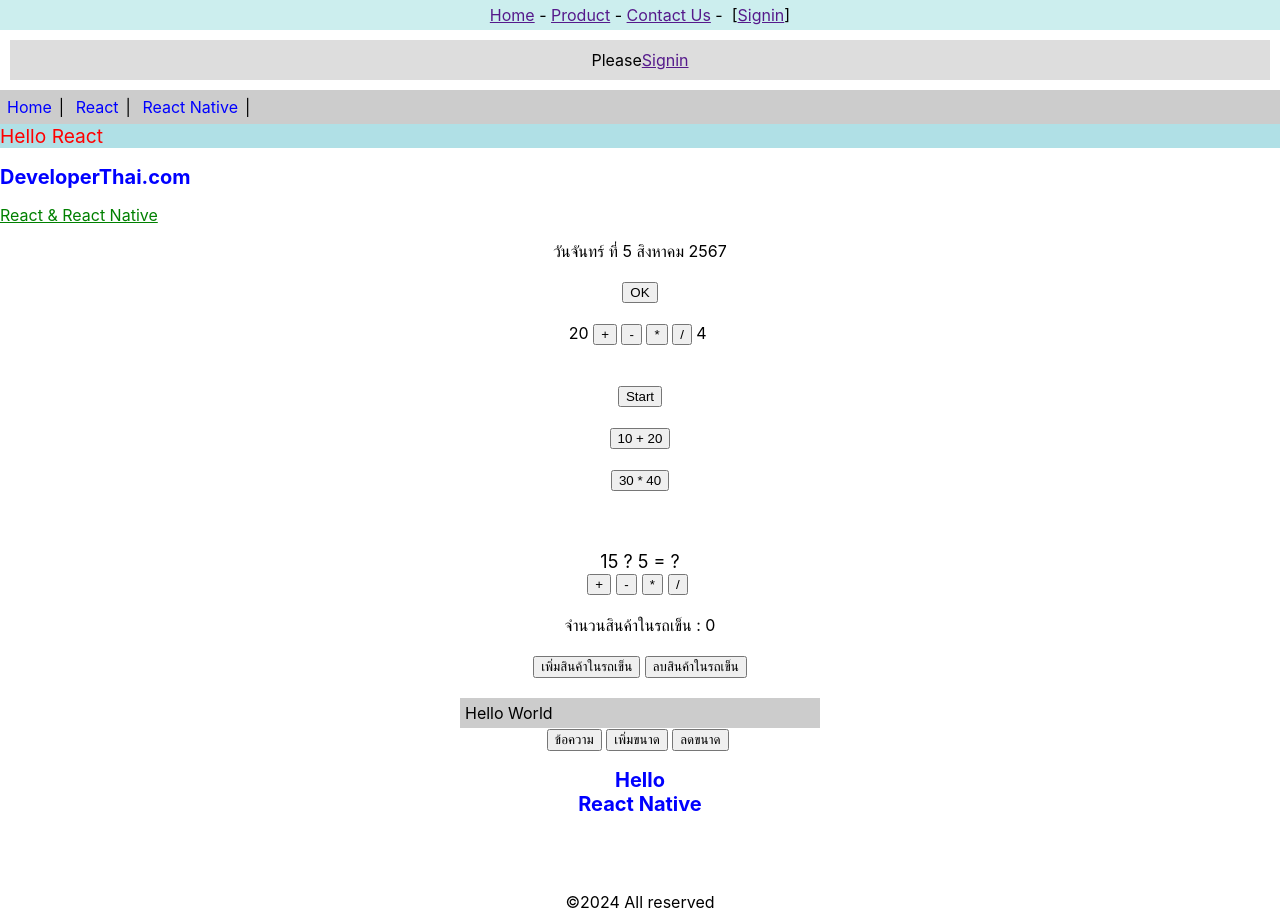
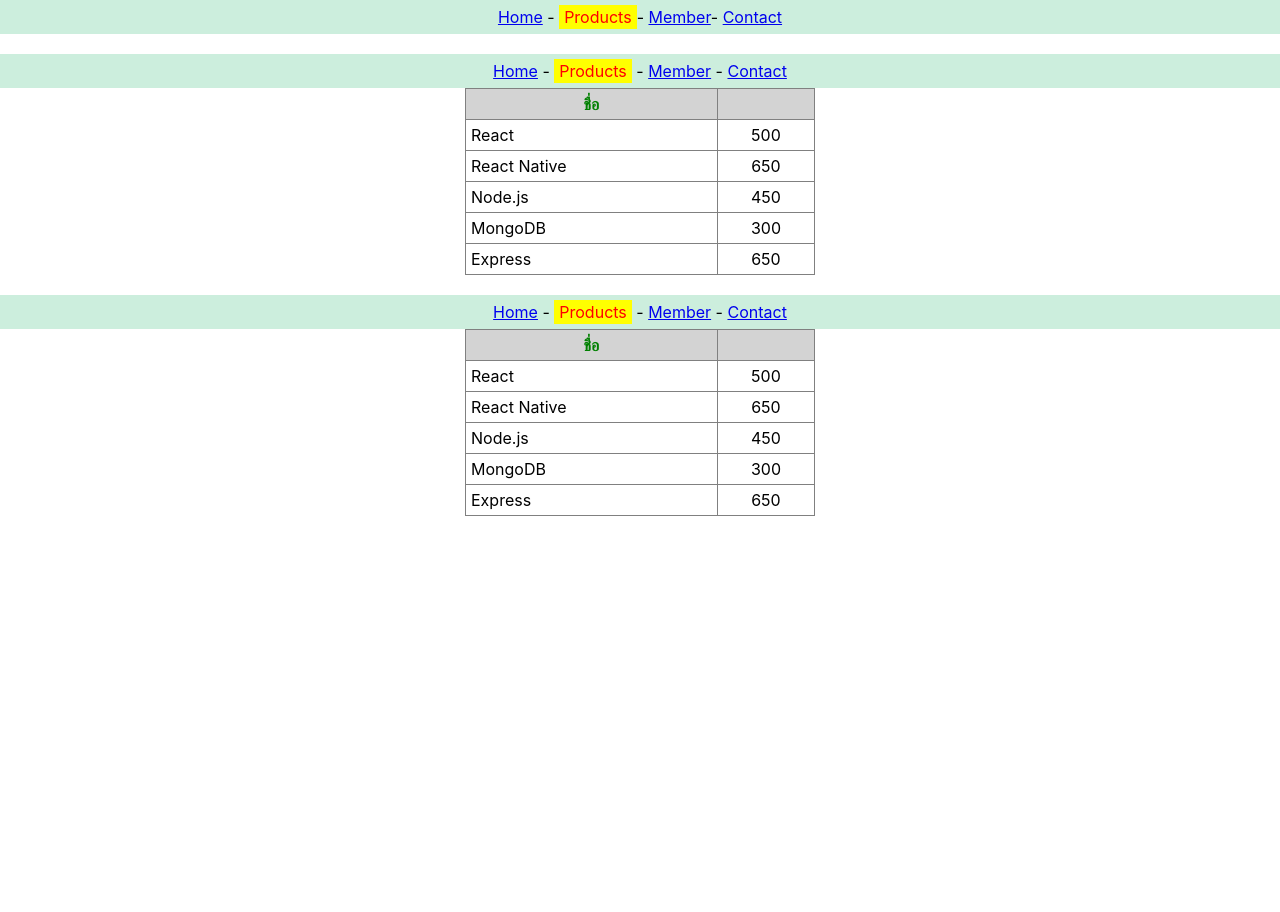
Before and after one commit to imkuromi/app, a React (Create React App) app: page /products in a window 1280 px wide. After the commit the page ends 800 px from the top, so only its background shows below. Built offline with nearby package versions, Linux system fonts and the light colour scheme.

Commit message:
การกำหนดเส้นทางด้วย Route
home.js+product.js+member.js+products.css+navlink.css+router2.js+router3.js+router4.js

```diff
--- a/package.json
+++ b/package.json
@@ -8,6 +8,7 @@
     "@testing-library/user-event": "^13.5.0",
     "react": "^18.3.1",
     "react-dom": "^18.3.1",
+    "react-router-dom": "^6.26.2",
     "react-scripts": "5.0.1",
     "web-vitals": "^2.1.4"
   },
--- a/src/App.js
+++ b/src/App.js
@@ -10,6 +10,9 @@
 import {userContext} from './context';
 import Header2 from './context-header2';
 import Content2  from "./context-content2";
+import Router2 from "./router2";
+import Router3 from "./router3";
+import Router4 from "./router4";
 
 function App() {
   let[user,setUser] = React.useState('');
@@ -20,7 +23,13 @@
   };
   return (
     <>
-    <userContext.Provider value={[user,setUser]}>
+    <Router2/>
+    <br/>
+    <Router3/>
+    <br/>
+    <Router4/>
+    <br/>
+    {/* <userContext.Provider value={[user,setUser]}>
       <Header2/>
       <Content2/>
     </userContext.Provider>
@@ -44,7 +53,7 @@
       </p>
 
       <Content />
-      <Footer />
+      <Footer /> */}
     </>
   );
 }
--- /dev/null
+++ b/src/home.js
@@ -0,0 +1,12 @@
+import React from "react";
+export default function Home(){
+    return(
+        <p style={{textAlign:'center'}}>
+            <h3>ยินดีต้อนรับสู่ React Store</h3>
+            รายชื่อ <a href="/products">สินค้า</a>ที่เราจำหน่าย
+            <br/>
+            แต่ท่านต้องเป็น <a href="/member">สมาชิก</a>จึงจะสั่งซื้อได้<br/>
+            หากมีข้อสงสัย กรุณา <a href="/contact">ติดต่อเรา</a>
+        </p>
+    )
+}
--- /dev/null
+++ b/src/member.js
@@ -0,0 +1,9 @@
+import React from "react";
+
+export default function Member(){
+    return(
+        <div style={{textAlign:"center"}}>
+            Member Page
+        </div>
+    )
+}
--- /dev/null
+++ b/src/navlink.css
@@ -0,0 +1,18 @@
+.nav{
+    background-color: #ced;
+    padding: 7px;
+    text-align: center;
+}
+
+.manu{
+    color:blue;
+    text-decoration: none;
+    padding: 2px 5px;
+}
+
+.active_menu{
+    color: red;
+    background-color: yellow;
+    text-decoration: none;
+    padding: 2px 5px;
+}
--- /dev/null
+++ b/src/products.css
@@ -0,0 +1,15 @@
+table{
+    width: 350px;
+    border-collapse: collapse;
+    margin: auto;
+}
+th{
+    background-color: lightgray;
+    color: green;
+}
+th,td{
+    padding: 5px;
+}
+td:nth-child(2){
+    text-align: center;
+}
--- /dev/null
+++ b/src/products.js
@@ -0,0 +1,24 @@
+import React from "react";
+import './products.css';
+
+export default class Products extends React.Component{
+    data = [
+        ['React',500],
+        ['React Native',650],
+        ['Node.js',450],
+        ['MongoDB',300],
+        ['Express',650]
+    ]
+
+render(){
+    return(
+    <table border="1">
+        <tr><th>ชื่อ</th><th></th></tr>
+        {
+            this.data.map(d=> {
+                return<tr><td>{d[0]}</td><td>{d[1]}</td></tr>
+            })
+        }
+    </table>
+)}
+}
--- /dev/null
+++ b/src/router2.js
@@ -0,0 +1,24 @@
+import React from "react";
+import './navlink.css';
+import { BrowserRouter, NavLink } from "react-router-dom";
+
+export default function Router2(){
+    return(
+        <BrowserRouter>
+        <nav className="nav">
+            <NavLink to='/'
+            className={({isActive})=>
+                isActive?"active_menu":"menu"}
+            style={({isActive})=> {
+                return{
+                    fontWeight: isActive? "bold": ""
+                };
+
+            }}>Home</NavLink> -&nbsp;
+            <NavLink to='/products' className={({isActive})=>isActive?"active_menu":"menu"}>Products</NavLink>-&nbsp;
+            <NavLink to='/member' className={({isActive})=>isActive?"active_menu":"menu"}>Member</NavLink>-&nbsp;
+            <NavLink to='/contact' className={({isActive})=>isActive?"active_menu":"menu"}>Contact</NavLink>
+        </nav>
+        </BrowserRouter>
+    )
+}
--- /dev/null
+++ b/src/router3.js
@@ -0,0 +1,37 @@
+import React from "react";
+import { BrowserRouter,NavLink,Route,Routes } from "react-router-dom";
+import './navlink.css'
+import Products from "./products";
+import Home from "./home";
+import Member from "./member";
+
+export default function Router3(){
+    return(
+        <BrowserRouter>
+            <nav className="nav">
+            <NavLink to='/' className={({isActive})=>isActive?
+            "active_menu":"menu"} style={({isActive})=>
+            {
+                return{
+                    fontWeight:isActive?"bold":""
+
+                };
+
+            }}>Home</NavLink> -&nbsp;
+            <NavLink to='/products' className={({isActive})=>
+            isActive?"active_menu":"menu"}>Products</NavLink> -&nbsp;
+            <NavLink to='/member' className={({isActive})=>
+            isActive?"active_menu":"menu"}>Member</NavLink> -&nbsp;
+            <NavLink to='/contact' className={({isActive})=>
+            isActive?"active_menu":"menu"}>Contact</NavLink>
+            </nav>
+            <Routes style={{margin:'20px'}}>
+               < Route path="/" element={<Home/>}/>
+               < Route path="/products" element={<Products/>}/>
+               < Route path="/member" Component={Member}/>
+               < Route path="/contact" element={<div style={{textAlign:'center'}}>Contact Page</div>}/>
+               < Route path="/*" element={<div style={{textAlign:'center'}}>Error 404 Not Found</div>}/>
+            </Routes>
+            </BrowserRouter>
+    )
+}
--- /dev/null
+++ b/src/router4.js
@@ -0,0 +1,37 @@
+import React from "react";
+import { BrowserRouter,NavLink,Route,Routes,Navigate } from "react-router-dom";
+import './navlink.css'
+import Products from "./products";
+import Home from "./home";
+import Member from "./member";
+
+export default function Router4(){
+    return(
+        <BrowserRouter>
+            <nav className="nav">
+            <NavLink to='/' className={({isActive})=>isActive?
+            "active_menu":"menu"} style={({isActive})=>
+            {
+                return{
+                    fontWeight:isActive?"bold":""
+
+                };
+
+            }}>Home</NavLink> -&nbsp;
+            <NavLink to='/products' className={({isActive})=>
+            isActive?"active_menu":"menu"}>Products</NavLink> -&nbsp;
+            <NavLink to='/member' className={({isActive})=>
+            isActive?"active_menu":"menu"}>Member</NavLink> -&nbsp;
+            <NavLink to='/contact' className={({isActive})=>
+            isActive?"active_menu":"menu"}>Contact</NavLink>
+            </nav>
+            <Routes style={{margin:'20px'}}>
+               < Route path="/" element={<Home/>}/>
+               < Route path="/products" element={<Products/>}/>
+               < Route path="/member" Component={Member}/>
+               < Route path="/contact" element={<div style={{textAlign:'center'}}>Contact Page</div>}/>
+               < Route path="/*" element={<Navigate to="/"/>}/>
+            </Routes>
+            </BrowserRouter>
+    )
+}
```
Also changed, not shown: 1 other file (tests, documents, lock files or other folders).
